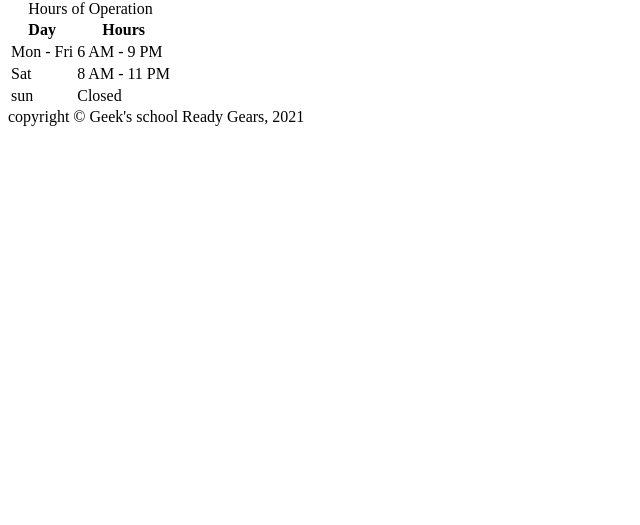
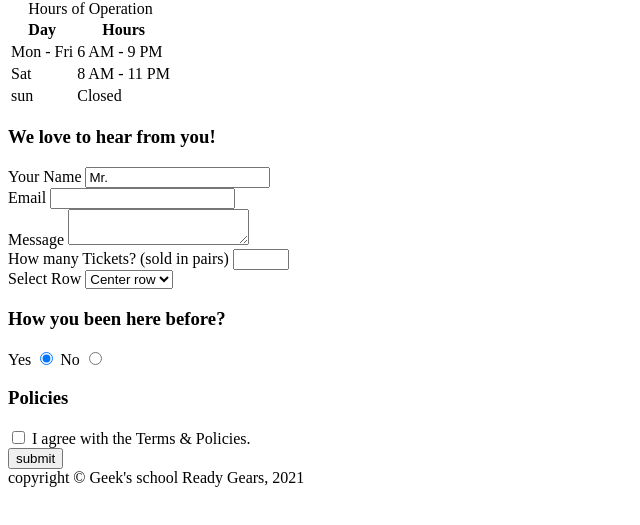
Before and after one commit to gemimastone/gemimastone.github.io, a plain HTML site: page week4/contact.html in a window 1280 px wide. Shown: the part 183-708 px from the top of the page, without its empty margins (0-640 px from the left). Drawn offline with Linux system fonts and the light colour scheme.

Commit message:
Contact form added

```diff
--- a/week4/contact.html
+++ b/week4/contact.html
@@ -42,6 +42,54 @@
              </tr>
             </tbody>
         </table>
+        <section>
+            <h3>We love to hear from you!</h3>
+            <!--adding a form-->
+            <form action="thanks.html" method="GET">
+                <div>
+
+                    <label for="Fullname"> Your Name</label>
+                    <input type="text" id="fullname" name="fullname" placeholder="John Doe" value="Mr.">
+                </div>
+                <div>
+
+                    <label for="youremail">Email</label>
+                    <input type="email" id="youremail" name="Your Email" required>
+                </div>
+                <div>
+                <labe for="messages">Message</labe>
+                <textarea id="message" name="message"></textarea>
+                </div>
+                <div>
+                    <label for="tickets">How many Tickets? (sold in pairs)</label>
+                    <input type="number" id="tickets" name="tickets" min="2" max="10" step="2">
+                </div>
+                <div>
+                    <label for="row">Select Row</label>
+          <select id="row" name="row" required>
+            <!-- first option value is empty so they have to select one with value since the select tag is required  -->
+            <option value="">Select One</option>
+            <option value="front">Front row</option>
+            <option value="center" selected>Center row</option>
+            <option value="back">Back row</option>
+          </select>
+        </div>
+        <div>
+          <h3>How you been here before?</h3>
+          <label for="yes">Yes</label>
+          <input type="radio" id="yes" name="past" value="yes" checked>
+          <label for="no">No</label>
+          <input type="radio" id="no" name="past" value="no">
+        </div>
+        <div>
+          <h3>Policies</h3>
+          <input type="checkbox" id="policies" name="policies">
+          <label for="policies">I agree with the Terms &amp; Policies.</label>
+        </div>
+                </div>
+<button type="submit">submit</button>
+            </form>
+        </section>
     </main>
     <!-- site footer -->
     <footer>
```
